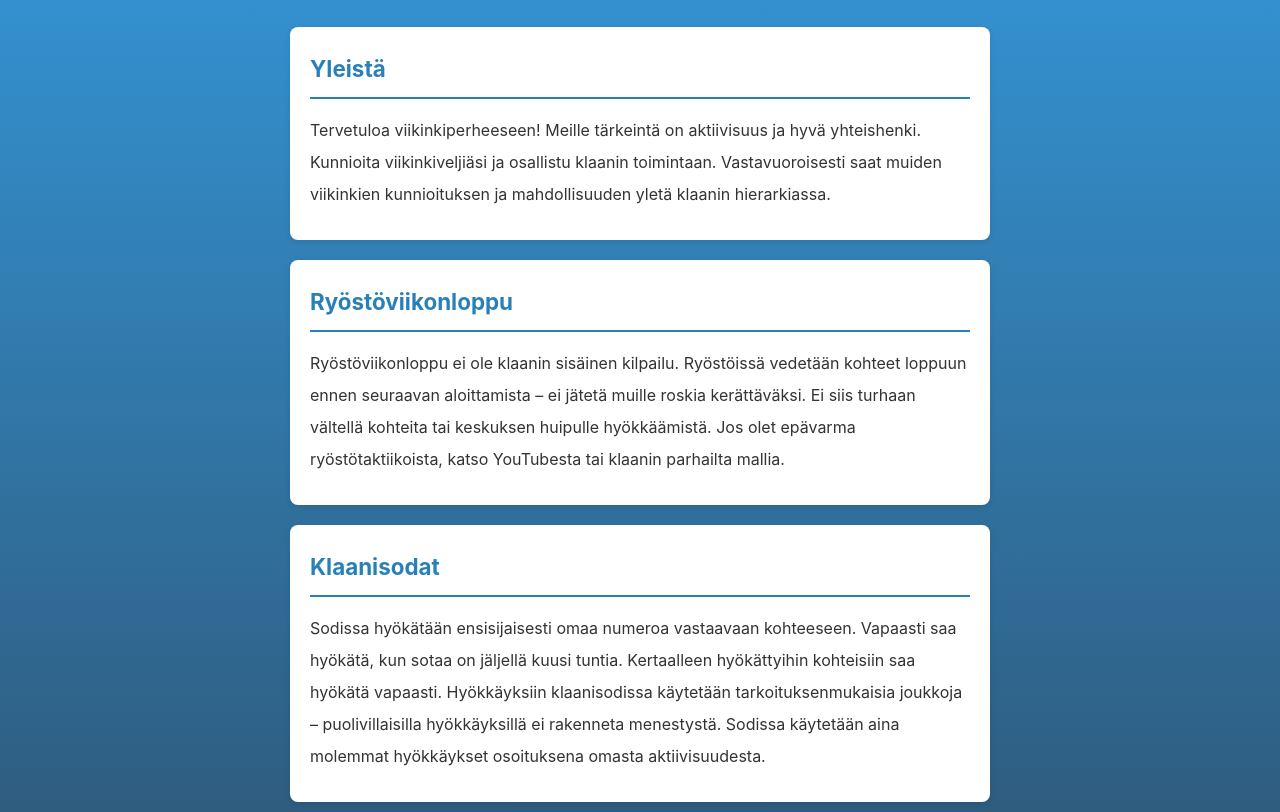
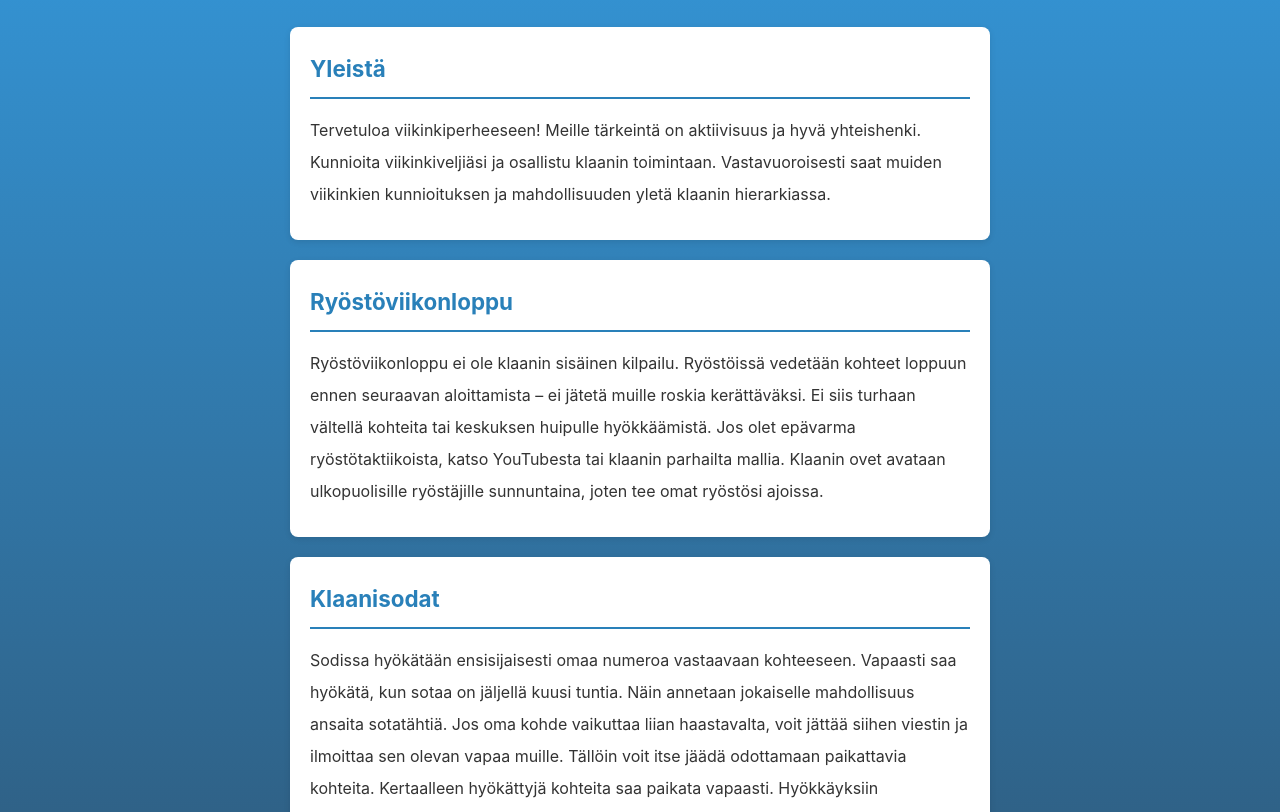
Before and after one commit to finvikings/finvikings.github.io, a plain HTML site: page index.html in a window 1280 px wide. Shown: the part 125-937 px from the top of the page. Drawn offline with Linux system fonts and the light colour scheme.

Commit message:
saantojen viilausta...

```diff
--- a/index.html
+++ b/index.html
@@ -118,16 +118,19 @@
     <p>
       Ryöstöviikonloppu ei ole klaanin sisäinen kilpailu. Ryöstöissä vedetään kohteet loppuun ennen seuraavan aloittamista –
       ei jätetä muille roskia kerättäväksi. Ei siis turhaan vältellä kohteita tai keskuksen huipulle hyökkäämistä.
-      Jos olet epävarma ryöstötaktiikoista, katso YouTubesta tai klaanin parhailta mallia.
+      Jos olet epävarma ryöstötaktiikoista, katso YouTubesta tai klaanin parhailta mallia. Klaanin ovet avataan ulkopuolisille ryöstäjille sunnuntaina,
+      joten tee omat ryöstösi ajoissa.
     </p>
   </section>
 
   <section>
     <h3>Klaanisodat</h3>
     <p>
-      Sodissa hyökätään ensisijaisesti omaa numeroa vastaavaan kohteeseen. Vapaasti saa hyökätä, kun sotaa on jäljellä kuusi tuntia.
-      Kertaalleen hyökättyihin kohteisiin saa hyökätä vapaasti. Hyökkäyksiin klaanisodissa käytetään tarkoituksenmukaisia joukkoja –
-      puolivillaisilla hyökkäyksillä ei rakenneta menestystä. Sodissa käytetään aina molemmat hyökkäykset osoituksena omasta aktiivisuudesta.
+      Sodissa hyökätään ensisijaisesti omaa numeroa vastaavaan kohteeseen. Vapaasti saa hyökätä, kun sotaa on jäljellä kuusi tuntia. Näin annetaan jokaiselle
+      mahdollisuus ansaita sotatähtiä. Jos oma kohde vaikuttaa liian haastavalta, voit jättää siihen viestin ja ilmoittaa sen olevan vapaa muille.
+      Tällöin voit itse jäädä odottamaan paikattavia kohteita.
+      Kertaalleen hyökättyjä kohteita saa paikata vapaasti. Hyökkäyksiin klaanisodissa käytetään tarkoituksenmukaisia joukkoja ja klaanilinnan vahvistuksia –
+      puolivillaisilla hyökkäyksillä ei rakenneta menestystä. Sodissa käytetään aina molemmat hyökkäykset harjoituksena ja osoituksena omasta aktiivisuudesta.
     </p>
   </section>
 
```
